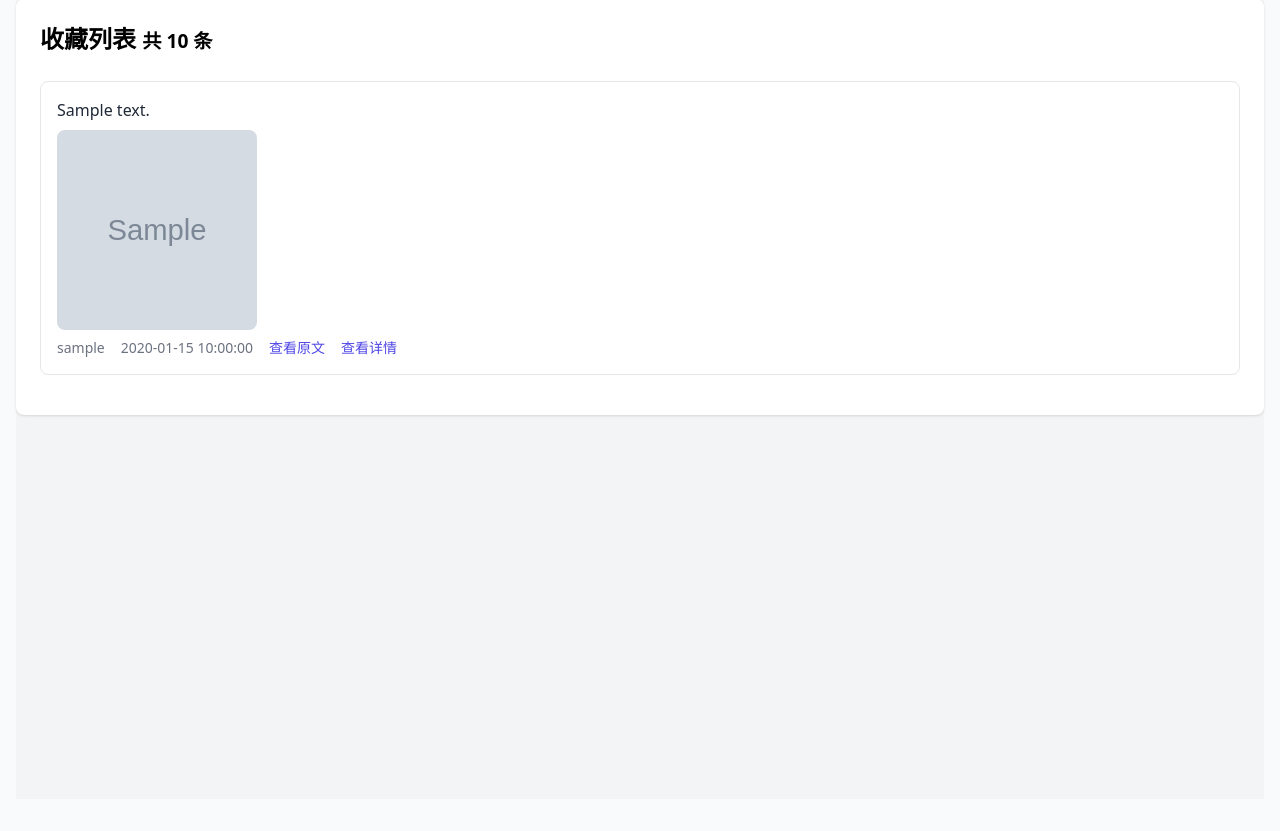
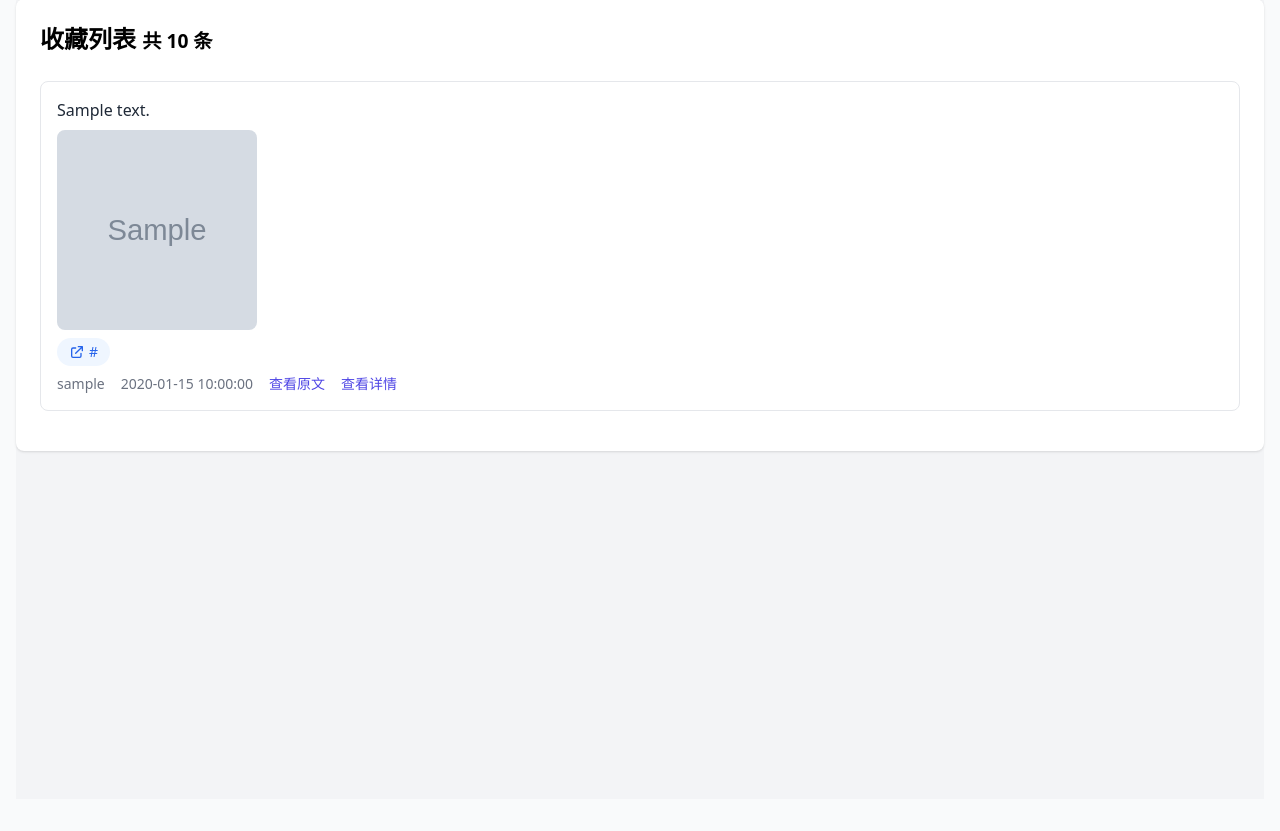
Before and after one commit to xujiajiadexiaokeai/get-weibo-favorites, a Flask app: template src/weibo_favorites/web/templates/favorites.html in a window 1280 px wide. Shown: the part 97-928 px from the top of the page. Run offline with Flask 3, Linux system fonts and the light colour scheme; the template is opened without the code that fills it: most values are stand-ins (such as "Sample title", 1, 10 or a date in 2020); grey boxes marked "Sample" are stand-in pictures; some libraries are stand-ins or nearby versions.

Commit message:
feat: add links display in list and detail pages
- Add links display with pill style in favorites list page
- Copy the same implementation to detail page
- Style features:
  - Vertical layout with flex-col
  - Max width 33% with auto-fit content
  - Pill style with rounded corners and hover effect
  - Text truncation for long URLs

```diff
--- a/src/weibo_favorites/web/templates/favorites.html
+++ b/src/weibo_favorites/web/templates/favorites.html
@@ -29,6 +29,20 @@
                         {% endif %}
                         {% endfor %}
                     </div>
+                </div>
+                {% endif %}
+
+                <!-- 链接展示 -->
+                {% if item.links %}
+                <div class="flex flex-col gap-2 mt-2 mb-2">
+                    {% for link in item.links.split(',') %}
+                    <a href="{{ link }}" target="_blank" class="inline-flex items-center px-3 py-1 rounded-full text-sm bg-blue-50 text-blue-600 hover:bg-blue-100 transition-colors duration-200 max-w-[33%] w-fit">
+                        <svg class="w-4 h-4 mr-1 flex-shrink-0" fill="none" stroke="currentColor" viewBox="0 0 24 24">
+                            <path stroke-linecap="round" stroke-linejoin="round" stroke-width="2" d="M10 6H6a2 2 0 00-2 2v10a2 2 0 002 2h10a2 2 0 002-2v-4M14 4h6m0 0v6m0-6L10 14"></path>
+                        </svg>
+                        <span class="truncate">{{ link }}</span>
+                    </a>
+                    {% endfor %}
                 </div>
                 {% endif %}
 
```
Also changed, not shown: src/weibo_favorites/web/templates/weibo_detail.html (+15 -0 lines).
